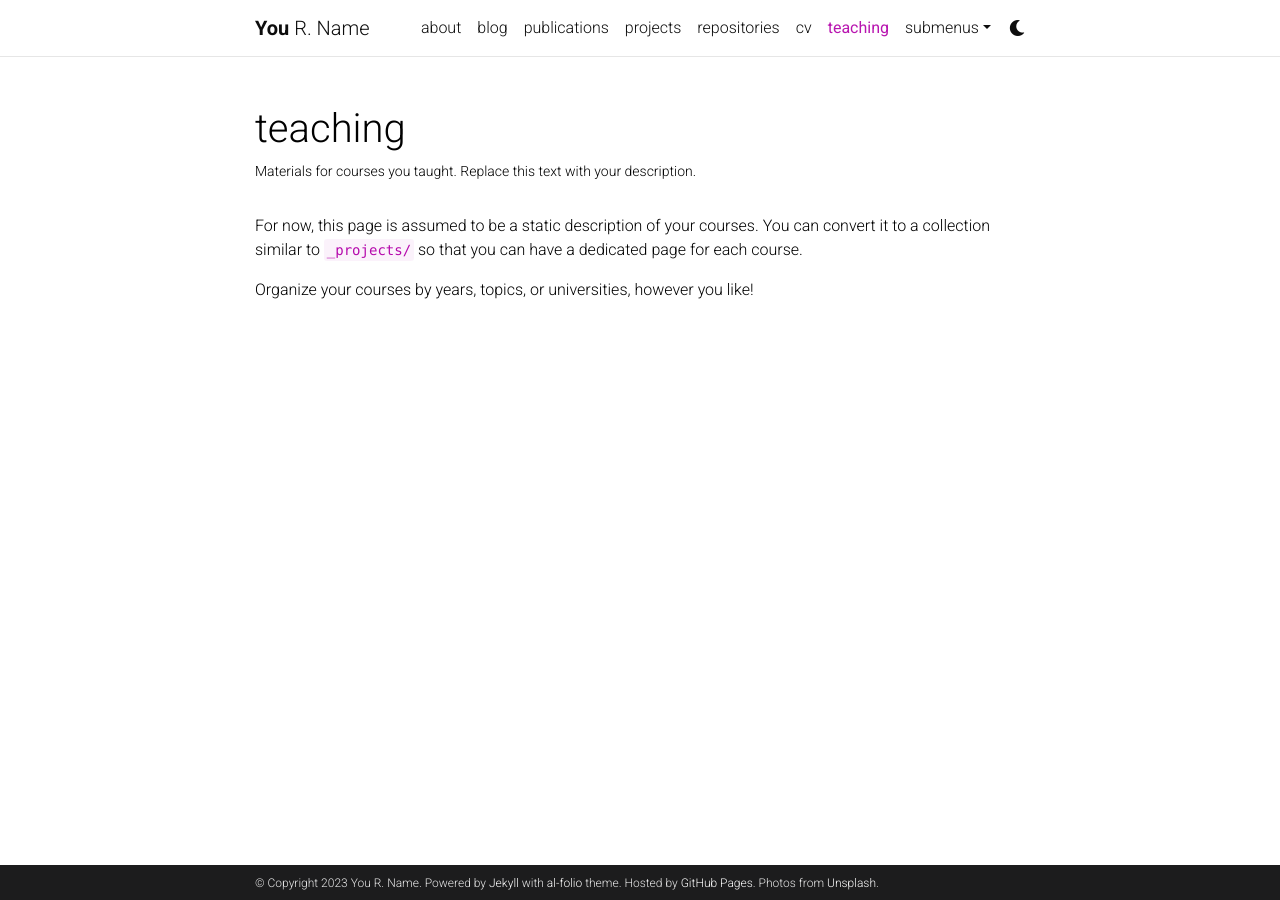
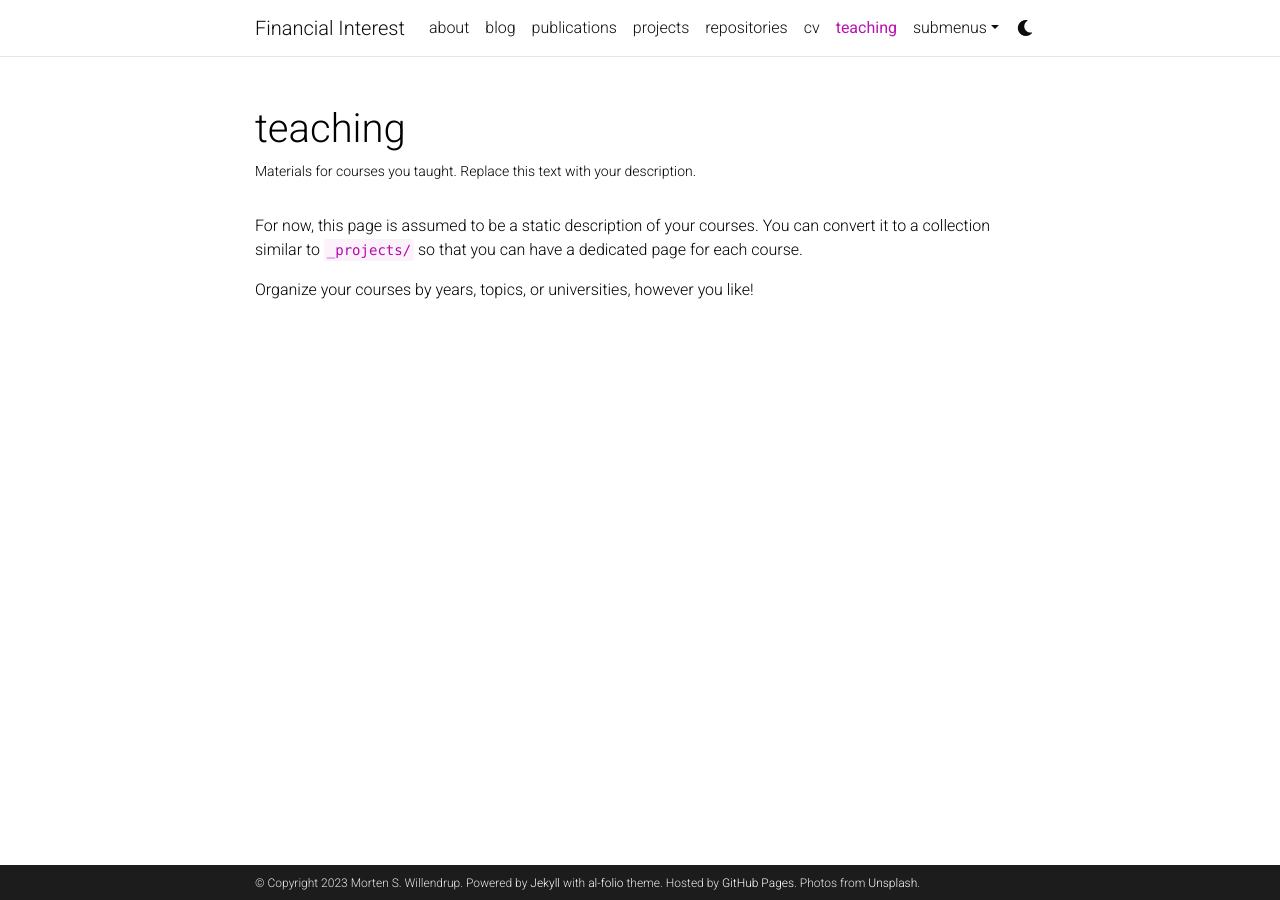
Before and after one commit to MortenWillendrup/MortenWIllendrup.github.io, a Jekyll site: the page built from _pages/teaching.md, in a window 1280 px wide. Built offline with Jekyll 4.4.1, drawn with Linux system fonts in a browser that asks for light colours; comment, search, counter and statistics services are not loaded; a style sheet for code colours, icons or effects is not loaded.

Commit message:
changes to enviroment

```diff
--- a/_config.yml
+++ b/_config.yml
@@ -2,11 +2,11 @@
 # Site settings
 # -----------------------------------------------------------------------------
 
-title: blank # the website title (if blank, full name will be used instead)
-first_name: You
-middle_name: R.
-last_name: Name
-email: you@example.com
+title: Financial Interest # the website title (if blank, full name will be used instead)
+first_name: Morten
+middle_name: S.
+last_name: Willendrup
+email: Morten.Willendrup@gmail.com
 description: > # the ">" symbol means to ignore newlines until "footer_text:"
   A simple, whitespace theme for academics. Based on [*folio](https://github.com/bogoli/-folio) design.
 footer_text: >
@@ -18,8 +18,8 @@
 lang: en # the language of your site (for example: en, fr, cn, ru, etc.)
 icon: ⚛️  # the emoji used as the favicon (alternatively, provide image name in /assets/img/)
 
-url: https://alshedivat.github.io # the base hostname & protocol for your site
-baseurl: /al-folio # the subpath of your site, e.g. /blog/
+url: https://MortenWillendrup.github.io # the base hostname & protocol for your site
+baseurl: # the subpath of your site, e.g. /blog/
 last_updated: false # set to true if you want to display last updated in the footer
 impressum_path:  # set to path to include impressum link in the footer, use the same path as permalink in a page, helps to conform with EU GDPR
 
```
